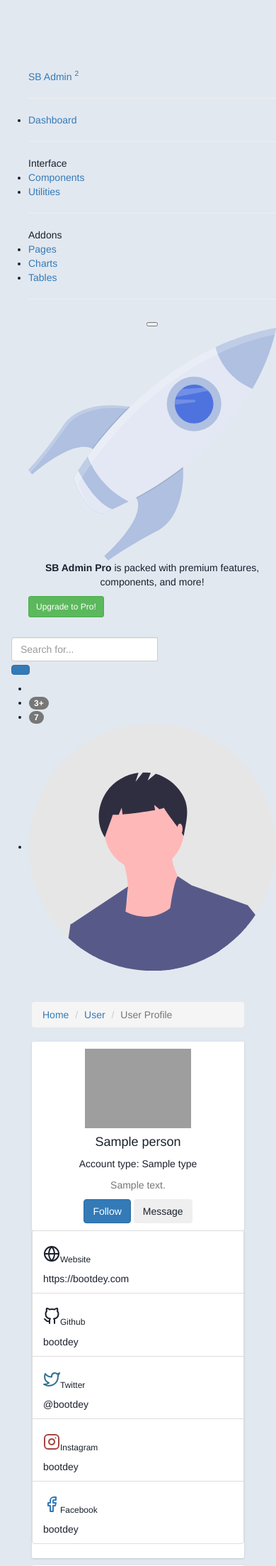
After one commit to danilocasimiro/projectYii2, a Yii app: template views/sistema/profile.php in a window 390 px wide. The commit adds this page. Shown: the top 2207 px of the page at 71% size. Run offline with PHP 8.4 and a stand-in for Yii, Linux system fonts and the light colour scheme; the template is opened without the code that fills it: most values are stand-ins (such as "Sample title", 1, 10 or a date in 2020); data that the repository does not hold is empty; some libraries are stand-ins or nearby versions; grey boxes are pictures that could not be loaded.

Commit message:
Criado tabelas addresses e phones/ Alterado a tela de cadastro e feito a tela de profile

```diff
--- a/assets/meusAssets/SiteAssets.php
+++ b/assets/meusAssets/SiteAssets.php
@@ -19,7 +19,7 @@ class SiteAssets extends Assetbundle
     'js\bootstrap.bundle.min.js',
     'js\jquery.easing.min.js',
     'js\jquery.min.js',
-    'js\sb-admin-2.min.js',
+    'js\sb-admin-2.min.js'
   ];
 
   public $depends = [
--- a/config/web.php
+++ b/config/web.php
@@ -12,6 +12,12 @@ $config = [
         '@npm'   => '@vendor/npm-asset',
     ],
     'components' => [
+        'formatter' => [
+            'dateFormat' => 'dd/MM/yyyy',
+            'decimalSeparator' => ',',
+            'thousandSeparator' => ' ',
+            'currencyCode' => 'EUR',
+        ],
         'request' => [
             // !!! insert a secret key in the following (if it is empty) - this is required by cookie validation
             'cookieValidationKey' => 'q4M6ot1cOycZPrJVPlaiFgUXmidzufRl',
--- a/models/Person.php
+++ b/models/Person.php
@@ -35,7 +35,8 @@ class Person extends ActiveRecord
             [['auth_user_id'], 'integer'],
             [['name'], 'string', 'max' => 60],
             [['sex'], 'string', 'max' => 1],
-            ['auth_user_id', 'unique']
+            [['auth_user_id'], 'exist', 'skipOnError' => true, 'targetClass' => AuthUser::className(), 'targetAttribute' => ['auth_user_id' => 'id']],
+
         ];
     }
 
--- a/views/auth-users/create.php
+++ b/views/auth-users/create.php
@@ -15,7 +15,9 @@ $this->params['breadcrumbs'][] = $this->title;
     <?= $this->render('_form', [
         'model' => $model,
         'person' => $person,
-        'type' => $type
+        'type' => $type,
+        'phone'=>$phone,
+        'address'=>$address
     ]) ?>
 
 </div>
--- a/views/sistema/_top_menu.php
+++ b/views/sistema/_top_menu.php
@@ -176,7 +176,7 @@
                 <!-- Dropdown - User Information -->
                 <div class="dropdown-menu dropdown-menu-right shadow animated--grow-in"
                     aria-labelledby="userDropdown">
-                                <a class="dropdown-item" href="#">
+                    <a class="dropdown-item" href="/sistema/profile">
                         <i class="fas fa-user fa-sm fa-fw mr-2 text-gray-400"></i>
                         Profile
                     </a>
--- /dev/null
+++ b/views/sistema/profile.php
@@ -0,0 +1,276 @@
+
+<div id="wrapper">
+
+<!-- Sidebar -->
+<?= $this->render('_left_menu');?>
+<!-- End of Sidebar -->
+
+<!-- Content Wrapper -->
+<div id="content-wrapper" class="d-flex flex-column">
+
+    <!-- Main Content -->
+    <div id="content">
+
+        <!-- Topbar -->
+        <?= $this->render('_top_menu');?>
+        <!-- End of Topbar -->
+      <div class="container">
+        <div class="main-body">
+
+          <!-- Breadcrumb -->
+          <nav aria-label="breadcrumb" class="main-breadcrumb">
+            <ol class="breadcrumb">
+              <li class="breadcrumb-item"><a href="index.html">Home</a></li>
+              <li class="breadcrumb-item"><a href="javascript:void(0)">User</a></li>
+              <li class="breadcrumb-item active" aria-current="page">User Profile</li>
+            </ol>
+          </nav>
+          <!-- /Breadcrumb -->
+
+          <div class="row gutters-sm">
+            <div class="col-md-4 mb-3">
+              <div class="card">
+                <div class="card-body">
+                  <div class="d-flex flex-column align-items-center text-center">
+                    <img src="https://bootdey.com/img/Content/avatar/avatar7.png" alt="Admin" class="rounded-circle" width="150">
+                    <div class="mt-3">
+                      <h4><?= $model->person->name ?></h4>
+                      <p class="text-secondary mb-1">Account type: <?= $model->userType->type ?></p>
+                      <p class="text-muted font-size-sm"><?= $model->address->getFullAddress() ?></p>
+                      <button class="btn btn-primary">Follow</button>
+                      <button class="btn btn-outline-primary">Message</button>
+                    </div>
+                  </div>
+                </div>
+              </div>
+              <div class="card mt-3">
+                <ul class="list-group list-group-flush">
+                  <li class="list-group-item d-flex justify-content-between align-items-center flex-wrap">
+                    <h6 class="mb-0"><svg xmlns="http://www.w3.org/2000/svg" width="24" height="24" viewBox="0 0 24 24" fill="none" stroke="currentColor" stroke-width="2" stroke-linecap="round" stroke-linejoin="round" class="feather feather-globe mr-2 icon-inline"><circle cx="12" cy="12" r="10"></circle><line x1="2" y1="12" x2="22" y2="12"></line><path d="M12 2a15.3 15.3 0 0 1 4 10 15.3 15.3 0 0 1-4 10 15.3 15.3 0 0 1-4-10 15.3 15.3 0 0 1 4-10z"></path></svg>Website</h6>
+                    <span class="text-secondary">https://bootdey.com</span>
+                  </li>
+                  <li class="list-group-item d-flex justify-content-between align-items-center flex-wrap">
+                    <h6 class="mb-0"><svg xmlns="http://www.w3.org/2000/svg" width="24" height="24" viewBox="0 0 24 24" fill="none" stroke="currentColor" stroke-width="2" stroke-linecap="round" stroke-linejoin="round" class="feather feather-github mr-2 icon-inline"><path d="M9 19c-5 1.5-5-2.5-7-3m14 6v-3.87a3.37 3.37 0 0 0-.94-2.61c3.14-.35 6.44-1.54 6.44-7A5.44 5.44 0 0 0 20 4.77 5.07 5.07 0 0 0 19.91 1S18.73.65 16 2.48a13.38 13.38 0 0 0-7 0C6.27.65 5.09 1 5.09 1A5.07 5.07 0 0 0 5 4.77a5.44 5.44 0 0 0-1.5 3.78c0 5.42 3.3 6.61 6.44 7A3.37 3.37 0 0 0 9 18.13V22"></path></svg>Github</h6>
+                    <span class="text-secondary">bootdey</span>
+                  </li>
+                  <li class="list-group-item d-flex justify-content-between align-items-center flex-wrap">
+                    <h6 class="mb-0"><svg xmlns="http://www.w3.org/2000/svg" width="24" height="24" viewBox="0 0 24 24" fill="none" stroke="currentColor" stroke-width="2" stroke-linecap="round" stroke-linejoin="round" class="feather feather-twitter mr-2 icon-inline text-info"><path d="M23 3a10.9 10.9 0 0 1-3.14 1.53 4.48 4.48 0 0 0-7.86 3v1A10.66 10.66 0 0 1 3 4s-4 9 5 13a11.64 11.64 0 0 1-7 2c9 5 20 0 20-11.5a4.5 4.5 0 0 0-.08-.83A7.72 7.72 0 0 0 23 3z"></path></svg>Twitter</h6>
+                    <span class="text-secondary">@bootdey</span>
+                  </li>
+                  <li class="list-group-item d-flex justify-content-between align-items-center flex-wrap">
+                    <h6 class="mb-0"><svg xmlns="http://www.w3.org/2000/svg" width="24" height="24" viewBox="0 0 24 24" fill="none" stroke="currentColor" stroke-width="2" stroke-linecap="round" stroke-linejoin="round" class="feather feather-instagram mr-2 icon-inline text-danger"><rect x="2" y="2" width="20" height="20" rx="5" ry="5"></rect><path d="M16 11.37A4 4 0 1 1 12.63 8 4 4 0 0 1 16 11.37z"></path><line x1="17.5" y1="6.5" x2="17.51" y2="6.5"></line></svg>Instagram</h6>
+                    <span class="text-secondary">bootdey</span>
+                  </li>
+                  <li class="list-group-item d-flex justify-content-between align-items-center flex-wrap">
+                    <h6 class="mb-0"><svg xmlns="http://www.w3.org/2000/svg" width="24" height="24" viewBox="0 0 24 24" fill="none" stroke="currentColor" stroke-width="2" stroke-linecap="round" stroke-linejoin="round" class="feather feather-facebook mr-2 icon-inline text-primary"><path d="M18 2h-3a5 5 0 0 0-5 5v3H7v4h3v8h4v-8h3l1-4h-4V7a1 1 0 0 1 1-1h3z"></path></svg>Facebook</h6>
+                    <span class="text-secondary">bootdey</span>
+                  </li>
+                </ul>
+              </div>
+            </div>
+            <div class="col-md-8">
+              <div class="card mb-3">
+                <div class="card-body">
+                  <h5>Personal data</h5>
+                  <hr>
+                  <div class="row">
+                    <div class="col-sm-3">
+                      <h6 class="mb-0">Full Name</h6>
+                    </div>
+                    <div class="col-sm-9 text-secondary">
+                      <?= $model->person->name?>
+                    </div>
+                  </div>
+                  <hr>
+                  <div class="row">
+                    <div class="col-sm-3">
+                      <h6 class="mb-0">Email</h6>
+                    </div>
+                    <div class="col-sm-9 text-secondary">
+                    <?= $model->email?>
+                    </div>
+                  </div>
+                  <hr>
+                  <div class="row">
+                    <div class="col-sm-3">
+                      <h6 class="mb-0">Phone</h6>
+                    </div>
+                    <div class="col-sm-9 text-secondary">
+                    <?= $model->phone->ddd . $model->phone->number ?>
+                    </div>
+                  </div>
+                  <hr>
+                  <div class="row">
+                    <div class="col-sm-3">
+                      <h6 class="mb-0">Sex</h6>
+                    </div>
+                    <div class="col-sm-9 text-secondary">
+                    <?= $model->person->sex === 'M' ? 'Masculino': 'Feminino' ?>
+                    </div>
+                  </div>
+                  <hr>
+                  <div class="row">
+                    <div class="col-sm-3">
+                      <h6 class="mb-0">Birthday</h6>
+                    </div>
+                    <div class="col-sm-9 text-secondary">
+
+                    <?= Yii::$app->formatter->format($model->person->birthday, 'date'); ?>
+                    </div>
+                  </div>
+                  <hr>
+                  <div class="row">
+                    <div class="col-sm-12">
+                      <a class="btn btn-info " target="__blank" href="https://www.bootdey.com/snippets/view/profile-edit-data-and-skills">Edit</a>
+                    </div>
+                  </div>
+                </div>
+              </div>
+              <div class="card mb-3">
+                <div class="card-body">
+                <h5>Address</h5>
+              <hr>
+                  <div class="row">
+                    <div class="col-sm-3">
+                      <h6 class="mb-0">Street</h6>
+                    </div>
+                    <div class="col-sm-9 text-secondary">
+                      <?= $model->address->street?>
+                    </div>
+                  </div>
+                  <hr>
+                  <div class="row">
+                    <div class="col-sm-3">
+                      <h6 class="mb-0">Number</h6>
+                    </div>
+                    <div class="col-sm-9 text-secondary">
+                    <?= $model->address->number?>
+                    </div>
+                  </div>
+                  <hr>
+                  <div class="row">
+                    <div class="col-sm-3">
+                      <h6 class="mb-0">District</h6>
+                    </div>
+                    <div class="col-sm-9 text-secondary">
+                    <?= $model->address->district ?>
+                    </div>
+                  </div>
+                  <hr>
+                  <div class="row">
+                    <div class="col-sm-3">
+                      <h6 class="mb-0">City</h6>
+                    </div>
+                    <div class="col-sm-9 text-secondary">
+                    <?= $model->address->city ?>
+                    </div>
+                  </div>
+                  <hr>
+                  <div class="row">
+                    <div class="col-sm-3">
+                      <h6 class="mb-0">State</h6>
+                    </div>
+                    <div class="col-sm-9 text-secondary">
+
+                    <?= $model->address->state ?>
+                    </div>
+                  </div>
+                  <hr>
+                  <div class="row">
+                    <div class="col-sm-3">
+                      <h6 class="mb-0">Country</h6>
+                    </div>
+                    <div class="col-sm-9 text-secondary">
+
+                    <?= $model->address->country ?>
+                    </div>
+                  </div>
+                  <hr>
+                  <div class="row">
+                    <div class="col-sm-3">
+                      <h6 class="mb-0">Zipcode</h6>
+                    </div>
+                    <div class="col-sm-9 text-secondary">
+
+                    <?= $model->address->zipcode ?>
+                    </div>
+                  </div>
+                  <hr>
+                  <div class="row">
+                    <div class="col-sm-12">
+                      <a class="btn btn-info " target="__blank" href="https://www.bootdey.com/snippets/view/profile-edit-data-and-skills">Edit</a>
+                    </div>
+                  </div>
+                </div>
+              </div>
+
+
+
+              </div>
+            </div>
+          </div>
+        </div>
+      </div>
+    </div>
+  </div>
+</div>
+<style type="text/css">
+body{
+    margin-top:20px;
+    color: #1a202c;
+    text-align: left;
+    background-color: #e2e8f0;
+}
+.main-body {
+    padding: 15px;
+}
+.card {
+    box-shadow: 0 1px 3px 0 rgba(0,0,0,.1), 0 1px 2px 0 rgba(0,0,0,.06);
+}
+
+.card {
+    position: relative;
+    display: flex;
+    flex-direction: column;
+    min-width: 0;
+    word-wrap: break-word;
+    background-color: #fff;
+    background-clip: border-box;
+    border: 0 solid rgba(0,0,0,.125);
+    border-radius: .25rem;
+}
+
+.card-body {
+    flex: 1 1 auto;
+    min-height: 1px;
+    padding: 1rem;
+}
+
+.gutters-sm {
+    margin-right: -8px;
+    margin-left: -8px;
+}
+
+.gutters-sm>.col, .gutters-sm>[class*=col-] {
+    padding-right: 8px;
+    padding-left: 8px;
+}
+.mb-3, .my-3 {
+    margin-bottom: 1rem!important;
+}
+
+.bg-gray-300 {
+    background-color: #e2e8f0;
+}
+.h-100 {
+    height: 100%!important;
+}
+.shadow-none {
+    box-shadow: none!important;
+}
+
+</style>
+
+<script type="text/javascript">
+
+</script>
```
Also changed, not shown: controllers/AuthUsersController.php (+13 -3 lines), controllers/SistemaController.php (+10 -1 lines), migrations/m210629_114244_Phones.php (added, +49 -0 lines), migrations/m210629_121051_Addresses.php (added, +53 -0 lines), models/Address.php (added, +79 -0 lines), models/AuthUser.php (+16 -1 lines), models/Phone.php (added, +63 -0 lines), views/auth-users/_form.php (+68 -13 lines). Lines whose indentation alone changed are shown as unchanged.
